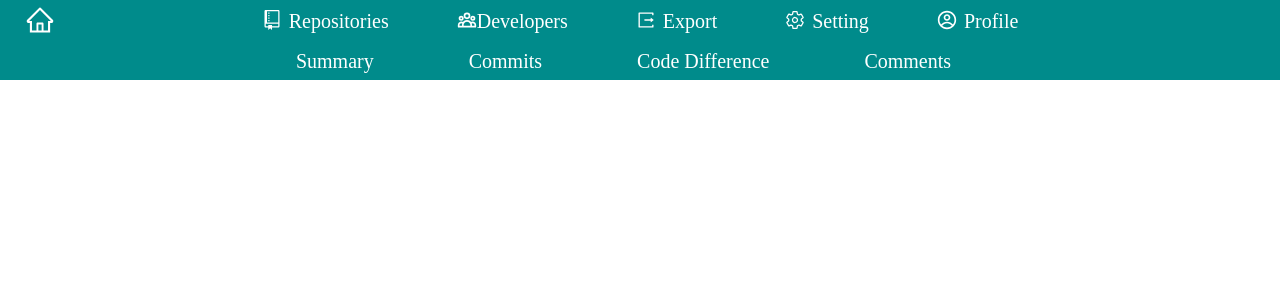
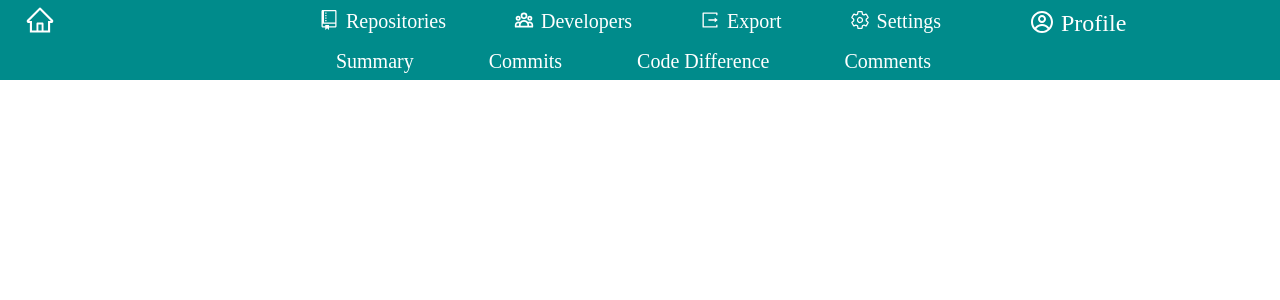
Before and after one commit to kibkake/gitlab-analyzer, a React (Create React App) app in the folder reactui/: page /Developers in a window 1280 px wide. Shown: the top 300 px of the page. Built offline with nearby package versions, Linux system fonts and the light colour scheme.

Commit message:
sub nav bar under Developers
hovering option for the subbar would be better, could be added implement later

```diff
--- a/reactui/src/App.js
+++ b/reactui/src/App.js
@@ -16,7 +16,7 @@
     <>
       <Router>
 
-      <Navbar_dropdown/>
+      <Navbar/>
         <Switch>
           <Route path="/" component={Home} exact/>
           <Route path='/Home' exact component={Home}/>
--- a/reactui/src/Pages/Developers.js
+++ b/reactui/src/Pages/Developers.js
@@ -10,7 +10,7 @@
 
             <nav className="navbarItems">
 
-                <ul className='navMenu-sub'>
+                <ul className='navMenu'>
                     {MenuItems.map((item,index)=>{
                         return(
                             <li key={index} className={item.cName}>
--- a/reactui/src/Pages/Summary.js
+++ b/reactui/src/Pages/Summary.js
@@ -3,7 +3,8 @@
 function Summary(){
     return(
         <div classname='Summary'>
-            <h1 style={{textAlign:'center'}}>Developers</h1>
+            <h1 style={{textAlign:'center'}}>Summary</h1>
+            <h4 style={{textAlign:'center'}}>code score/graph in the duration, comment wordCount/per day </h4>
             <BarChart/>
         </div>
 
@@ -13,24 +14,3 @@
 }
 
 export default Summary;
-
-// import "../App.css"
-// import React,{ Component } from "react";
-//
-//
-// function Summary(){
-//
-//     return(
-//
-//         <div className='Summary'>
-//             <h1 style={{textAlign:'center'}}>
-//                 Summary : code score/graph in the duration, comment wordCount/per day
-//             </h1>
-//         </div>
-//
-//
-//     )
-//
-// }
-//
-// export default Summary;
```
